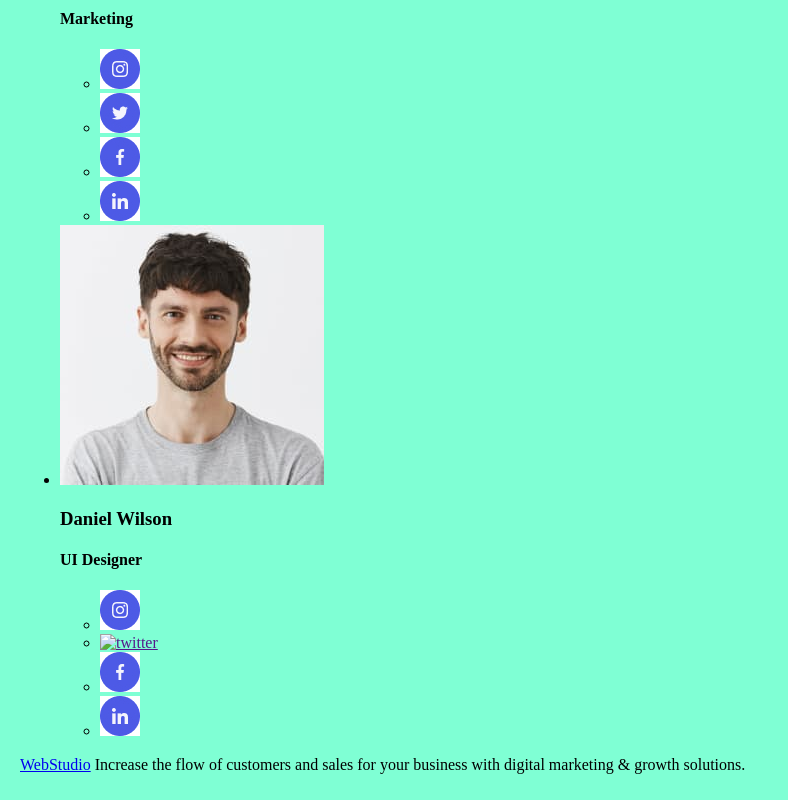
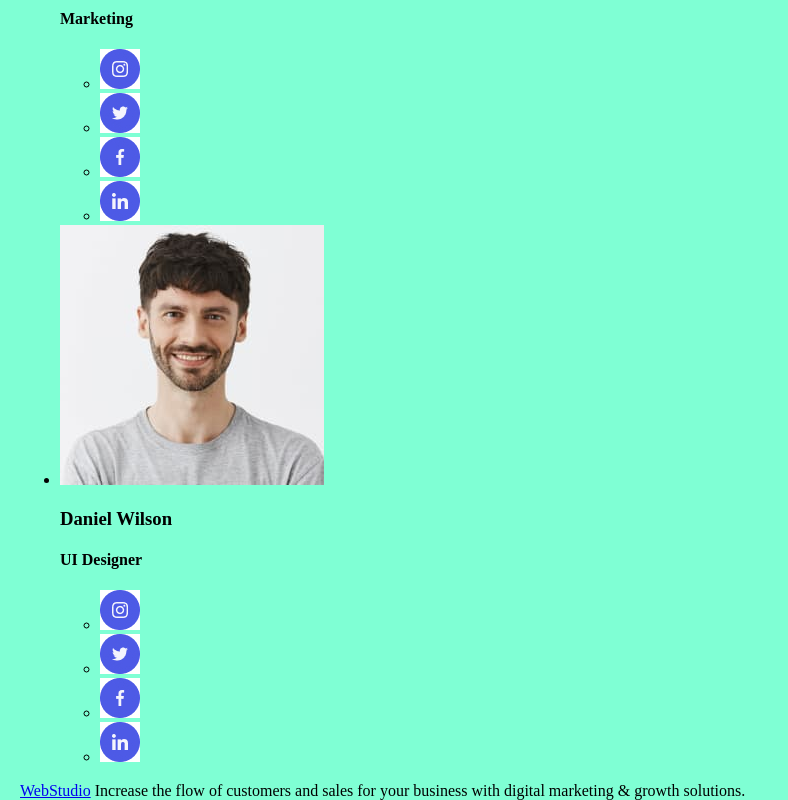
Before and after one commit to EduardMLT/goit-homework-01, a plain HTML site: page index.html in a window 1280 px wide. Shown: the part 3049-3849 px from the top of the page, without its empty margins (0-788 px from the left). Before the commit the page ends 3823 px from the top, so only its background shows below. Drawn offline with Linux system fonts and the light colour scheme.

Commit message:
initial commit

```diff
--- a/index.html
+++ b/index.html
@@ -227,7 +227,7 @@
                 /></a>
               </li>
               <li>
-                <a href=""> <img src="./img/twittem.jpg" alt="twitter" /></a>
+                <a href=""> <img src="./img/twitter.jpg" alt="twitter" /></a>
               </li>
               <li>
                 <a href=""> <img src="./img/FB.jpg" alt="FB" /></a>
```
